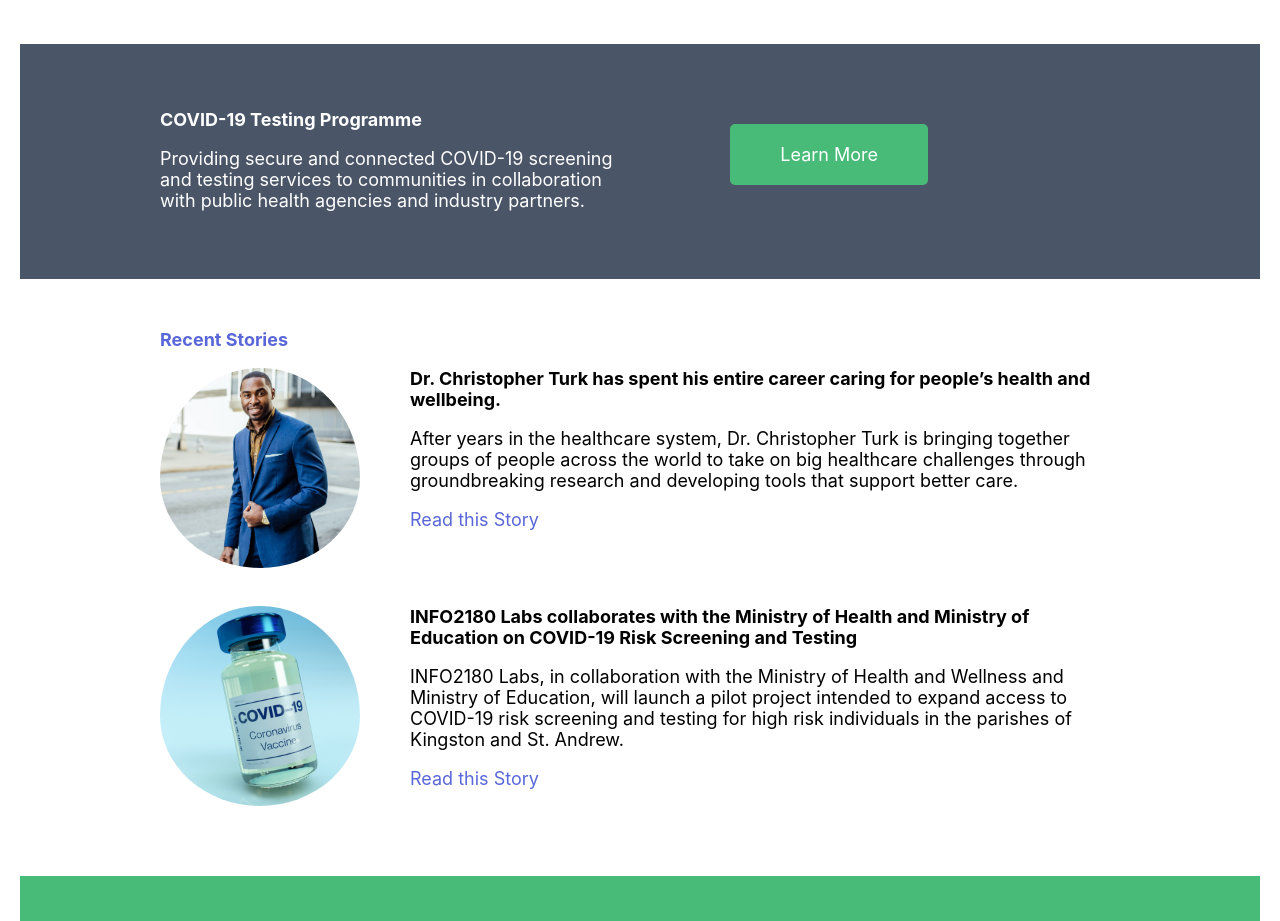
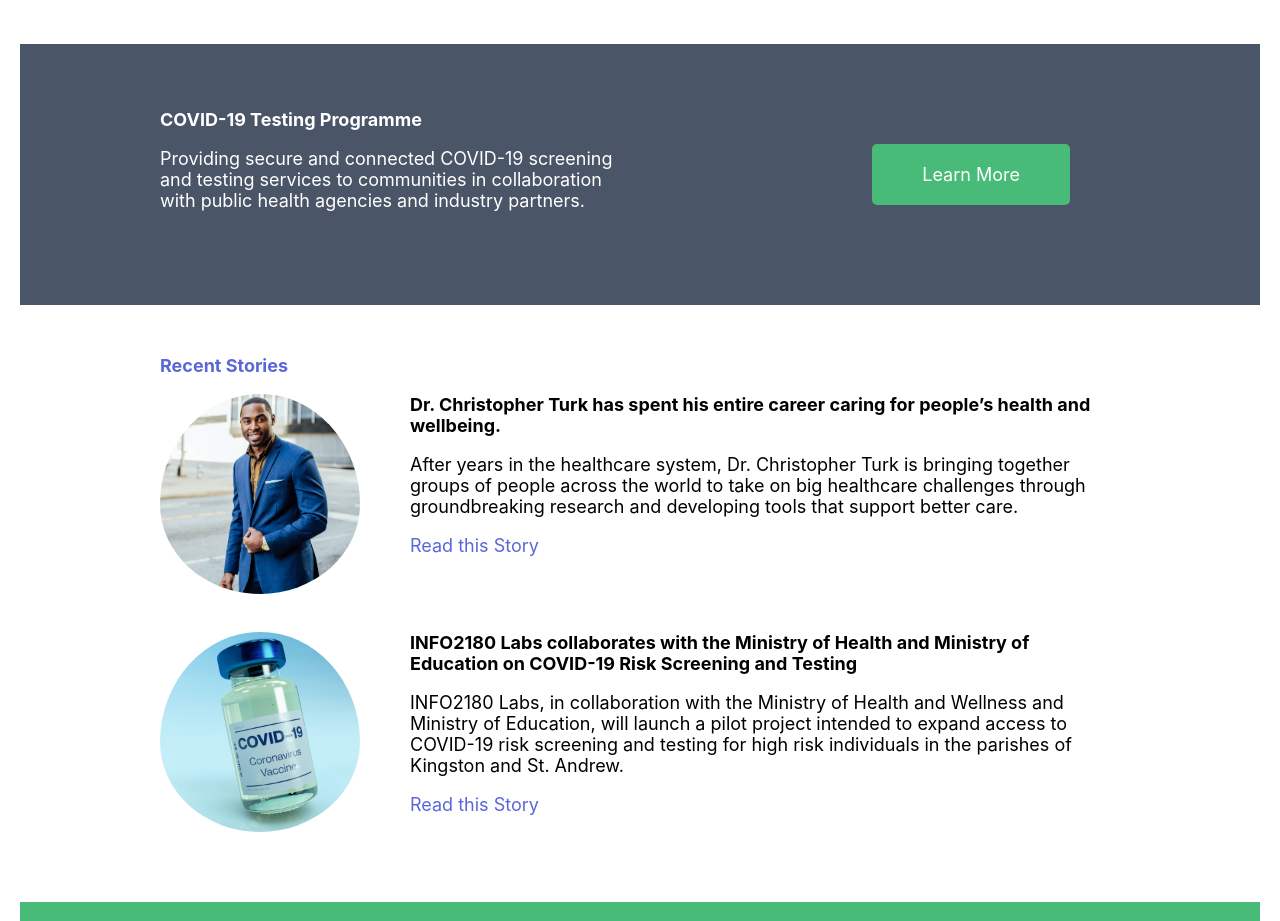
Before and after one commit to rayveneja/info2180-project1, a plain HTML site: page index.html in a window 1280 px wide. Shown: the part 1101-2022 px from the top of the page. Drawn offline with Linux system fonts and the light colour scheme.

Commit message:
Update styles.css

```diff
--- a/styles.css
+++ b/styles.css
@@ -138,13 +138,13 @@
 
 
 .cta .btn{
-    width:7500px;
     background-color: #48BB78;
     padding: 20px 50px 20px 50px;
     justify-content: center;
     border-radius: 5px;
     text-decoration: none;
     color: white;
+    float: right;
 }
 
 
```
